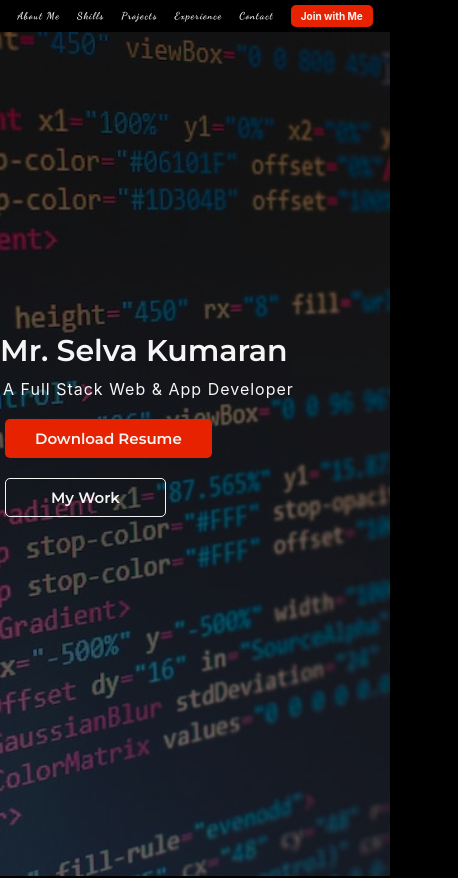
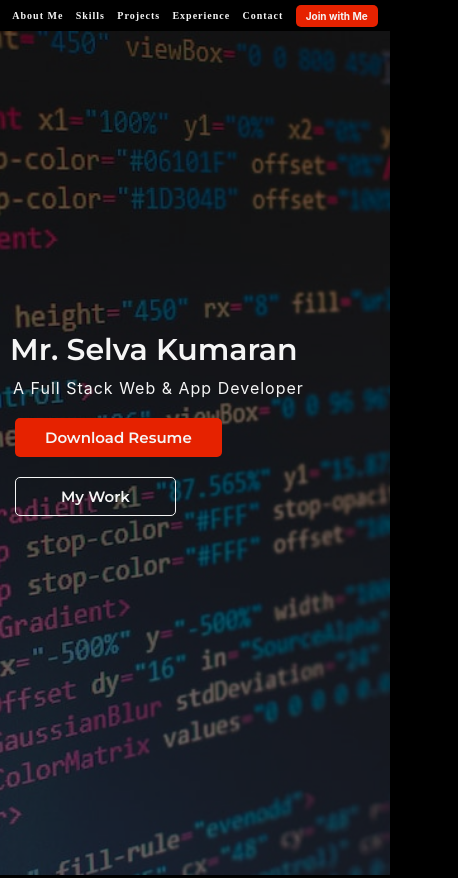
Before and after one commit to Selva81294/my-portfolio, a React (Create React App) app: page / in a window 390 px wide. Shown: the top 878 px of the page, 458 px wide, since content can reach past the window. Built offline with nearby package versions, Linux system fonts and the light colour scheme.

Commit message:
style fix

```diff
--- a/src/Components/Contact/Contact.css
+++ b/src/Components/Contact/Contact.css
@@ -42,3 +42,9 @@
 .form-container{
     color: whitesmoke;
 }
+
+@media screen and (max-width: 500px) {
+    .contact_container{
+        padding: 10px;
+    }
+}
--- a/src/Components/Project/Project.css
+++ b/src/Components/Project/Project.css
@@ -14,6 +14,7 @@
     color: whitesmoke;
     background-color: #e62200;
     transform: scale(1.05);
+    height: 220px;
     display: flex;
     align-items: center;
     justify-content: center;
@@ -32,4 +33,7 @@
     .project > img{
         width: 250px;
     }
+    .project:hover{
+        width: 250px;
+    }
 }
--- a/src/Components/ProjectContainer/ProjectContainer.css
+++ b/src/Components/ProjectContainer/ProjectContainer.css
@@ -18,4 +18,5 @@
     width: 60vw;
     margin-top: 50px;
     flex-wrap: wrap;
+    overflow: hidden;
 }
--- a/src/Components/TopContent/topContent.css
+++ b/src/Components/TopContent/topContent.css
@@ -3,6 +3,7 @@
 .topContent{
     color: whitesmoke;
     position: relative;
+    overflow:visible !important;
 }
 
 .topContent_container{
@@ -68,6 +69,13 @@
 
 
 
+@media screen and (max-width: 1000px) {
+    .topContent_container{
+        position: absolute;
+        top: 300px;
+        right: 20px;
+    }
+}
 @media screen and (max-width: 720px) {
     .topContent_container{
         position: absolute;
@@ -82,6 +90,11 @@
     }
 }
 @media screen and (max-width: 400px) {
+    .topContent_container{
+        position: absolute;
+        top: 300px;
+        left: 10px;
+    }
     .topContent_container>h1{
         font-size: 30px;
     }
--- a/src/Components/headers/Header.css
+++ b/src/Components/headers/Header.css
@@ -1,5 +1,5 @@
 @import url('https://fonts.googleapis.com/css2?family=Kalam&display=swap');
-@import url('https://fonts.googleapis.com/css2?family=Dancing+Script:wght@700&family=Kalam&display=swap');
+@import url('https://fonts.googleapis.com/css2?family=Roboto&display=swap');
 
 .header{
     display: flex;
@@ -39,7 +39,7 @@
     cursor: pointer;
     color: whitesmoke;
     transition: transform 200ms ease-in-out;
-    font-family: "Dancing Script";
+    font-family: 'Times New Roman', Times, serif;
     padding: 10px 0px;
     letter-spacing: 1px;
 }
@@ -51,7 +51,7 @@
     padding: 5px 10px;
     border-radius:  2px;
     letter-spacing: 1px;
-    font-family: "Dancing Script";
+    font-family: "Roboto";
     font-size: 24px;
     cursor: pointer;
 }
@@ -83,23 +83,62 @@
     }
 }
 
-@media screen and (max-width: 600px) {
+@media screen and (max-width: 700px) {
     .header_right >a> h4 {
-        font-size: 13px;
+        font-size: 17px;
     }
-}
-@media screen and (max-width: 600px) {
     .header_right > h4 {
         font-size: 13px;
     }
+    .header_right > a >h4:hover{
+        font-size: 17px;
+    }
 }
+
+@media screen and (max-width: 535px) {
+    .header_right >a> h4 {
+        font-size: 15px;
+    }
+    .header_right > h4 {
+        font-size: 15px;
+    }
+    .header_right > a >h4:hover{
+        font-size: 15px;
+    }
+}
+
+@media screen and (max-width: 487px) {
+    .header_right >a> h4 {
+        font-size: 12px;
+    }
+    .header_right > h4 {
+        font-size: 12px;
+    }
+    .header_right > a >h4:hover{
+        font-size: 12px;
+    }
+}
+
 @media screen and (max-width: 400px) {
     .header_right >a> h4 {
         font-size: 10px;
     }
-}
-@media screen and (max-width: 400px) {
     .header_right > h4 {
         font-size: 10px;
     }
+    .header_right > a >h4:hover{
+        font-size: 10px;
+    }
 }
+
+@media screen and (max-width: 320px) {
+    .header_right >a> h4 {
+        font-size: 8px;
+    }
+    .header_right > h4 {
+        font-size: 8px;
+    }
+    .header_right > a >h4:hover{
+        font-size: 8px;
+    }
+}
--- a/src/Components/headers/Headers.js
+++ b/src/Components/headers/Headers.js
@@ -57,7 +57,6 @@ const Headers = () => {
       <div className="header_right">
         <Link to="about" smooth={true} duration={500}>
             <h4>About Me</h4>
-          {/* <h4>About Me</h4> */}
         </Link>
         <Link to="skills" smooth={true} duration={500}>
           <h4>Skills</h4>
```
Also changed, not shown: src/App.css (line endings or trailing spaces).
